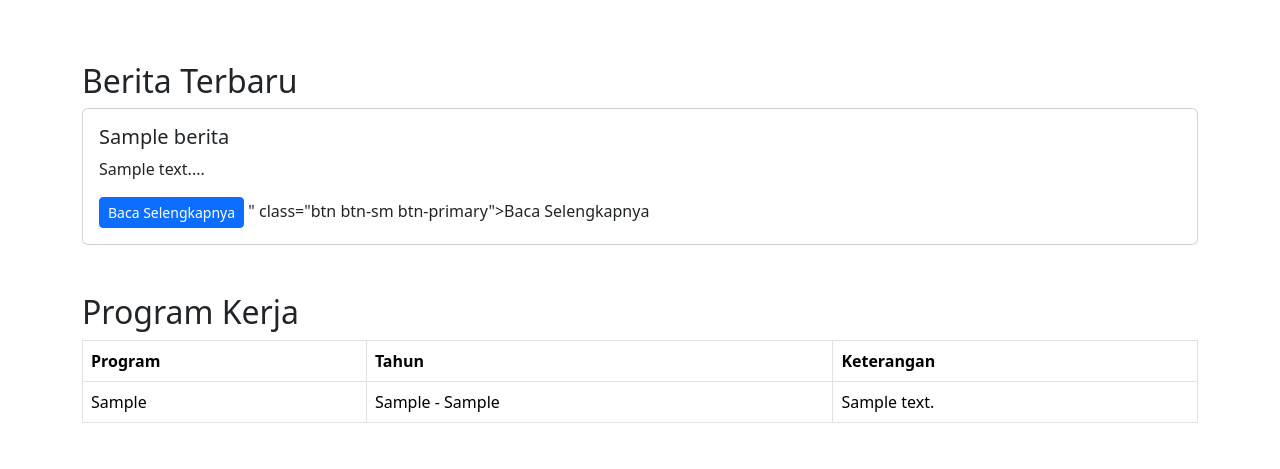
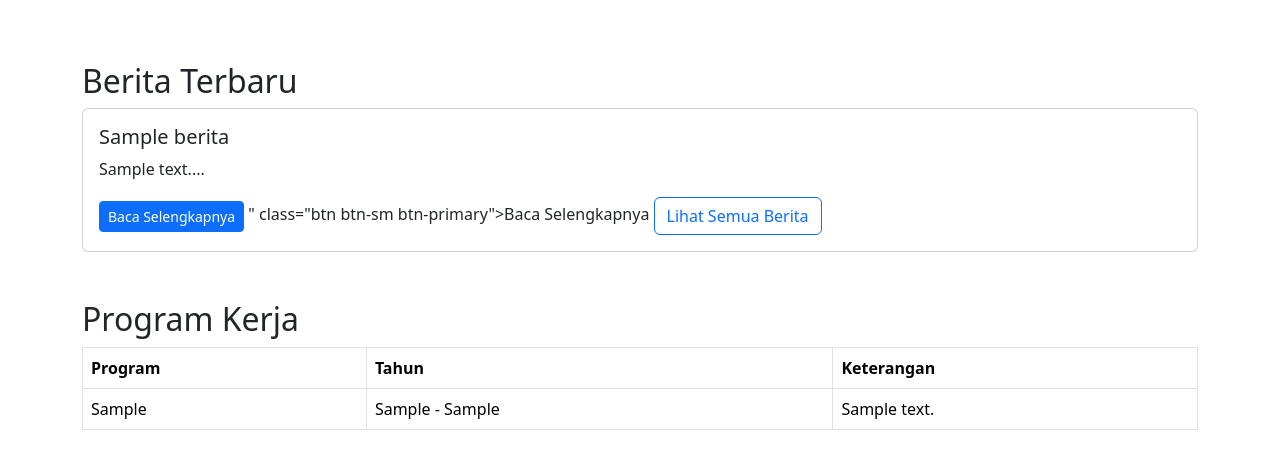
Before and after one commit to mediansapp/dpd-gerak-kediri, a PHP site: page /home.php in a window 1280 px wide. Shown: the part 504-973 px from the top of the page. Run offline with PHP 8.4, Linux system fonts and the light colour scheme; tables that the repository leaves empty or names only in its code hold one stand-in row (values such as "Sample post"); grey boxes marked "Sample" are stand-in pictures.

Commit message:
Update home.php

```diff
--- a/home.php
+++ b/home.php
@@ -71,7 +71,9 @@ $program = $conn->query("SELECT * FROM program_kerja ORDER BY tahun_mulai ASC LI
         <h5 class="card-title"><?= htmlspecialchars($b['judul']) ?></h5>
         <p class="card-text"><?= substr(strip_tags($b['isi']),0,150) ?>...</p>
         <a href="<a href="berita_detail.php?id=<?= $b['id'] ?>" class="btn btn-sm btn-primary">Baca Selengkapnya</a>
-" class="btn btn-sm btn-primary">Baca Selengkapnya</a>
+           " class="btn btn-sm btn-primary">Baca Selengkapnya</a>
+        <a href="berita_list.php" class="btn btn-outline-primary">Lihat Semua Berita</a>
+
       </div>
     </div>
   <?php endwhile; ?>
```
